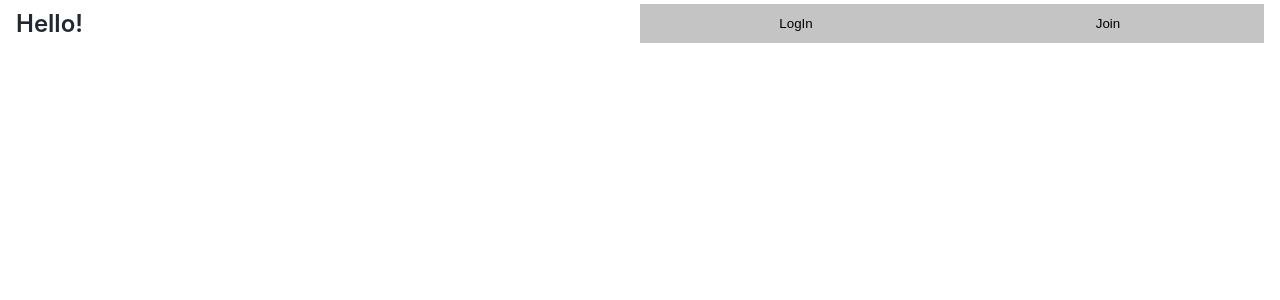
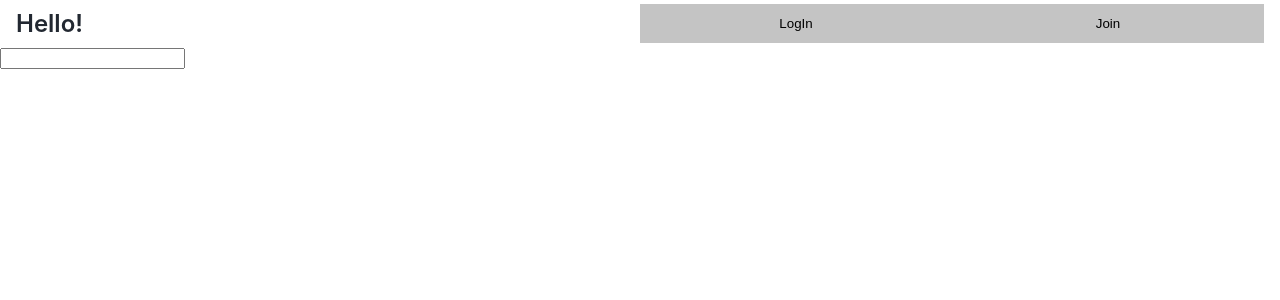
Before and after one commit to jiwon-seattle/image-community, a React (Create React App) app: page /search in a window 1280 px wide. Shown: the top 300 px of the page. Built offline with nearby package versions, Linux system fonts and the light colour scheme.

Commit message:
debounce and throttle

```diff
--- a/package.json
+++ b/package.json
@@ -7,6 +7,7 @@
     "@testing-library/react": "^11.1.0",
     "@testing-library/user-event": "^12.1.10",
     "firebase": "^9.1.3",
+    "loadash": "^1.0.0",
     "moment": "^2.29.1",
     "react": "^17.0.2",
     "react-dom": "^17.0.2",
--- a/src/shared/App.js
+++ b/src/shared/App.js
@@ -10,6 +10,7 @@ import Login from "../pages/Login";
 import SignUp from "../pages/Signup";
 import PostWrite from "../pages/PostWrite";
 import PostDetail from "../pages/PostDetail";
+import Search from "./Search";
 
 import Header from "../components/Header";
 import { Grid, Button } from "../elements";
@@ -42,6 +43,7 @@ function App() {
           <Route path="/signup" exact component={SignUp} />
           <Route path="/write" exact component={PostWrite} />
           <Route path="/post/:id" exact component={PostDetail} />
+          <Route path="/search" exact component={Search} />
         </ConnectedRouter>
       </Grid>
       <Permit>
--- /dev/null
+++ b/src/shared/Search.js
@@ -0,0 +1,27 @@
+import React from "react";
+import _ from "lodash";
+
+const Search = () => {
+  const debounce = _.debounce((value) => {
+    console.log("debounce ::: " + value);
+  }, 1000);
+
+  const [text, setText] = React.useState("");
+  const keyPress = React.useCallback(debounce, []); // function memoization
+
+  const onChange = (e) => {
+    setText(e.target.value);
+    keyPress(e);
+  };
+
+  const throttle = _.throttle((e) => {
+    console.log("throttle ::: " + e.target.value);
+  }, 1000);
+  return (
+    <div>
+      <input type="text" onChange={onChange} value={text} />
+    </div>
+  );
+};
+
+export default Search;
```
Also changed, not shown: 1 other file (tests, documents, lock files or other folders).
